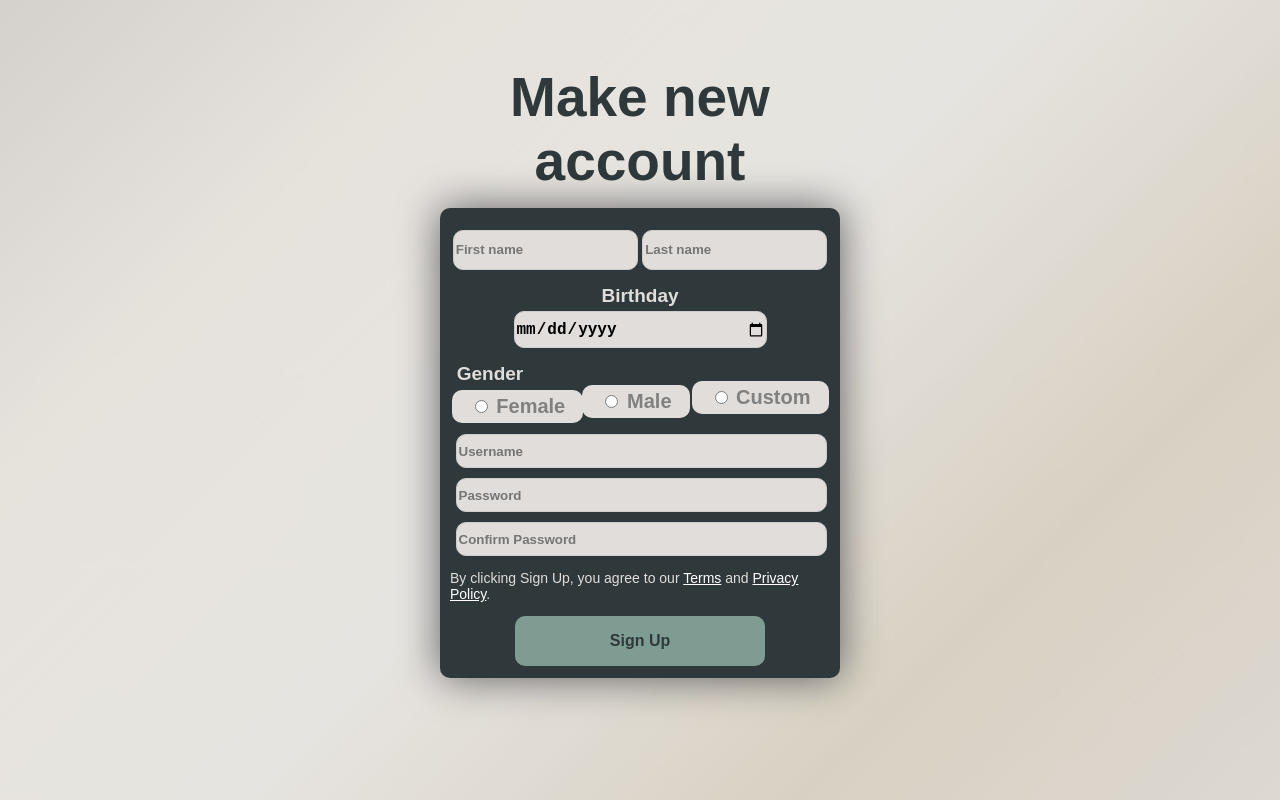
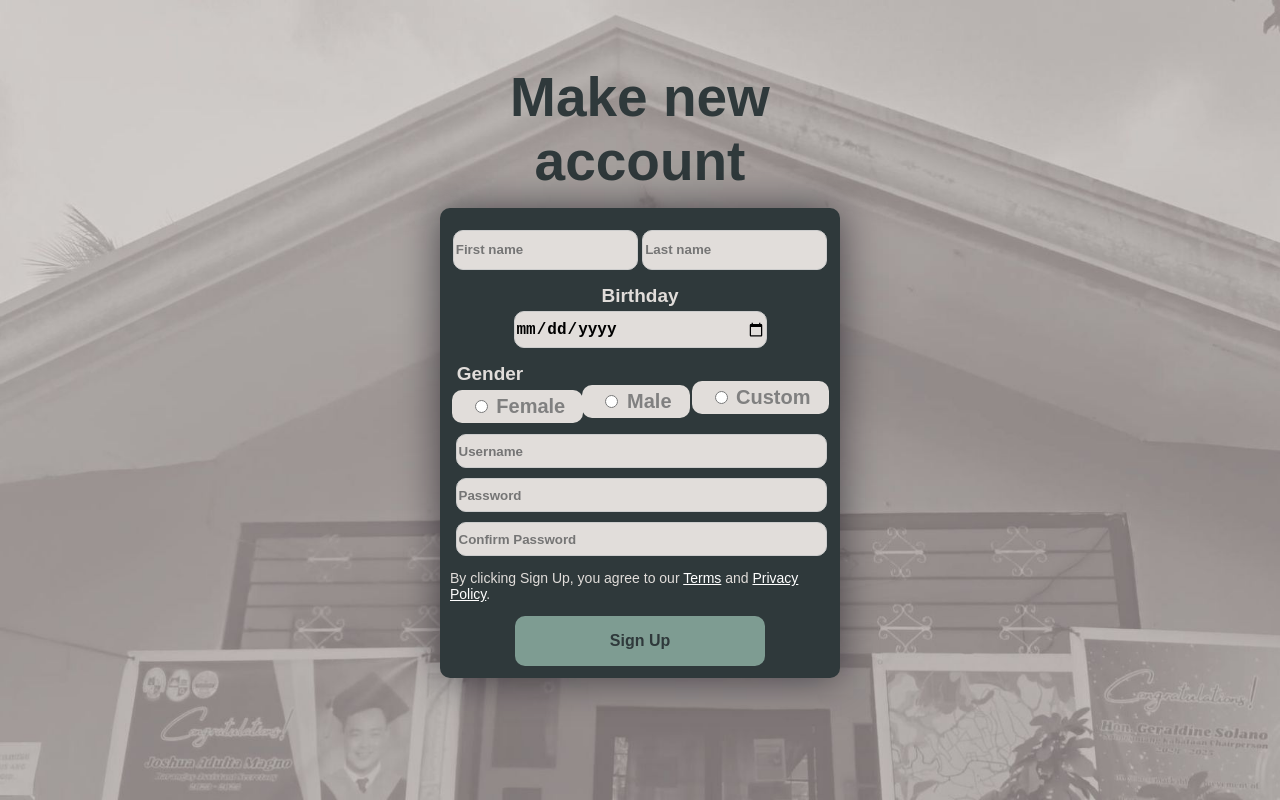
Before and after one commit to WesleyJoshuaPerez/EBRG-PROJECT, a PHP site: page /sign_up.html in a window 1280 px wide. Run offline with PHP 8.4, Linux system fonts and the light colour scheme; some web fonts are replaced.

Commit message:
chaging bg in signup

```diff
--- a/sign_up.css
+++ b/sign_up.css
@@ -12,7 +12,7 @@ html, body {
 
 
 body {
-    background-image: url(bg_img/bg_img.jpg);
+    background-image: url(bg_img/singup_bg.jpg);
     background-repeat: no-repeat;
     background-size: cover;
     background-position: center;
```
Also changed, not shown: bg_img/singup_bg.jpg (added).
